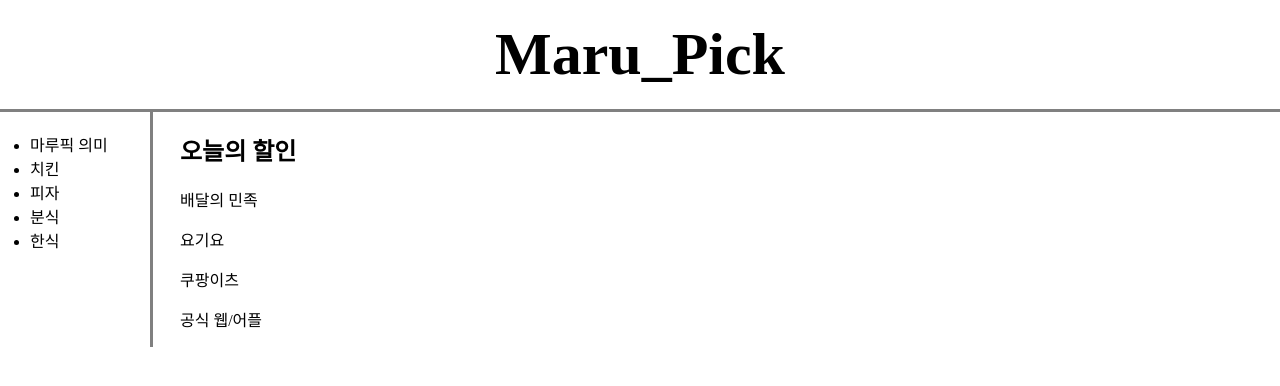
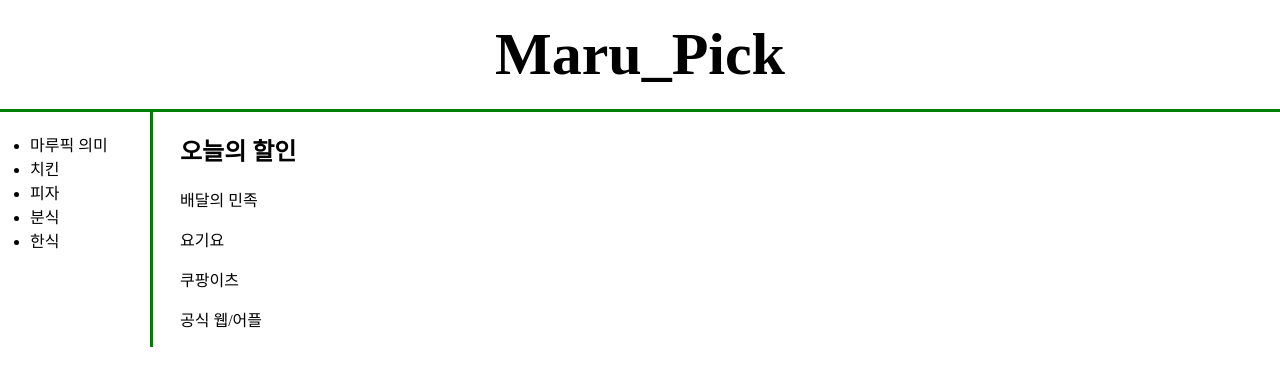
Before and after one commit to CLOUDoort/MaruPick, a plain HTML site: page index.html in a window 1280 px wide. Drawn offline with Linux system fonts and the light colour scheme.

Commit message:
03/06 third commit

```diff
--- a/index.html
+++ b/index.html
@@ -13,14 +13,14 @@
     h1 {
       font-size: 60px;
       text-align: center;
-      border-bottom: gray solid 3px;
+      border-bottom: green solid 3px;
       padding: 20px;
       margin: 0;
 
     }
 
     ul {
-      border-right: gray solid 3px;
+      border-right: green solid 3px;
       width: 100px;
       padding: 20px;
       margin: 0;
```
